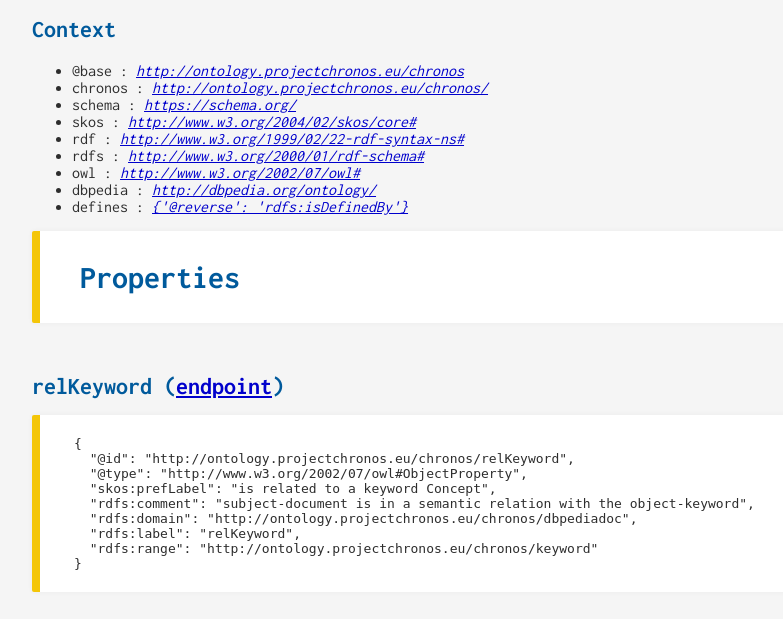
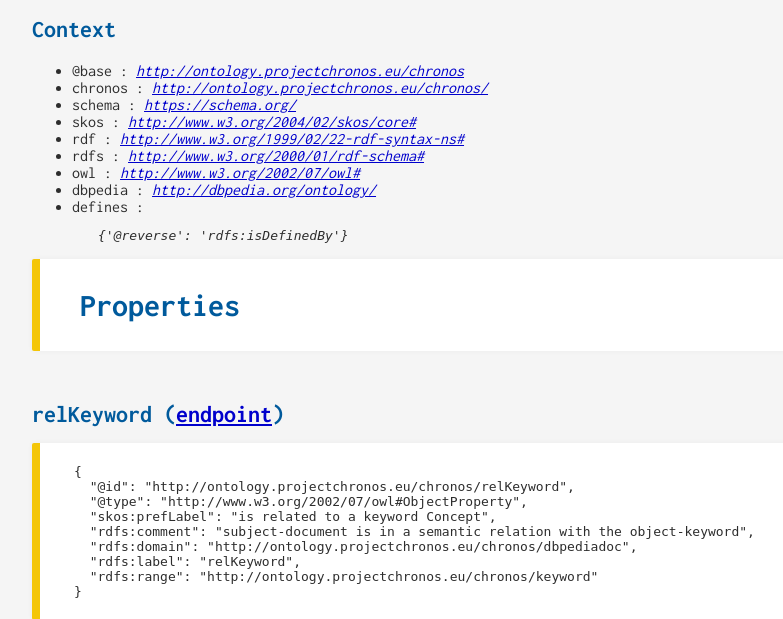
Before and after one commit to chronos-pramantha/ontologies, a Flask app: page /documentation/chronos in a window 1280 px wide. Shown: the part 140-759 px from the top of the page, without its empty margins (96-879 px from the left). Run offline with Flask 2, Linux system fonts and the light colour scheme.

Commit message:
change in template

```diff
--- a/wsgi/pramanthalod.py
+++ b/wsgi/pramanthalod.py
@@ -13,6 +13,7 @@ from wsgi.utilities import classes_and_properties
 
 
 app = Flask(__name__)
+app.config.from_object('config')
 if 'OPENSHIFT_DATA_DIR' in os.environ:
     #store = os.path.join(os.environ['OPENSHIFT_DATA_DIR'], 'newsletter.save')
     host = "http://ontology.projectchronos.eu/"
@@ -24,7 +25,7 @@ else:
 
 
 def hello():
-    res =  {
+    res = {
             "chronos": ["a generic ontology for space activities semantically linked to Wikipedia documents", "/chronos", "/documentation/chronos"],
             "sensors": ["an ontology for detectors, device that use some kind of sensor", "/sensors", "/documentation/sensors"],
             "astronomy": ["an ontology for astronomical objects", "/astronomy", "/documentation/astronomy"],
@@ -32,7 +33,7 @@ def hello():
             "engineering": ["an ontology for engineering concepts", "/engineering", "/documentation/engineering"],
             "spacecraft": ["an ontology for a spacecraft and its systems", "/spacecraft", "/documentation/spacecraft"],
             "subsystems": ["an ontology for subsystems in a spacecraft", "/subsystems", "/documentation/subsystems"]
-        }
+    }
     return render_template('index.html', content=res)
 
 
@@ -107,5 +108,4 @@ def wrong_object(e=None):
 
 
 if __name__ == "__main__":
-    app.config.from_object('config')
     app.run()
--- a/wsgi/templates/jsonld.html
+++ b/wsgi/templates/jsonld.html
@@ -9,7 +9,11 @@
 <h2>Context</h2>
 <ul>
 {% for k, v in context.items() %}
+    {% if v is mapping %}
+    <li>{{k}} : <pre style="font-style:italic;">{{v}}</pre></li>
+    {% else %}
     <li>{{k}} : <span style="font-style:italic;"><a href="{{v}}">{{v}}</a></span></li>
+    {% endif %}
 {% endfor %}
 </ul>
 
```
